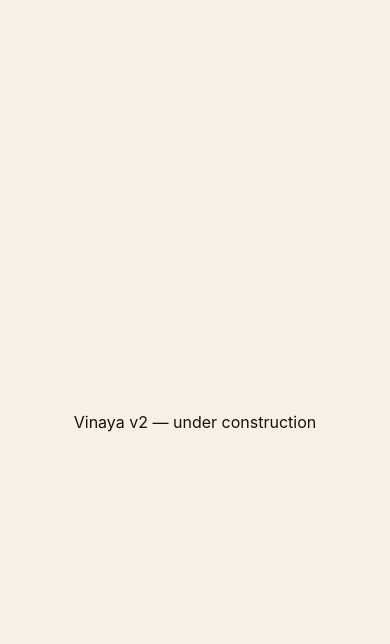
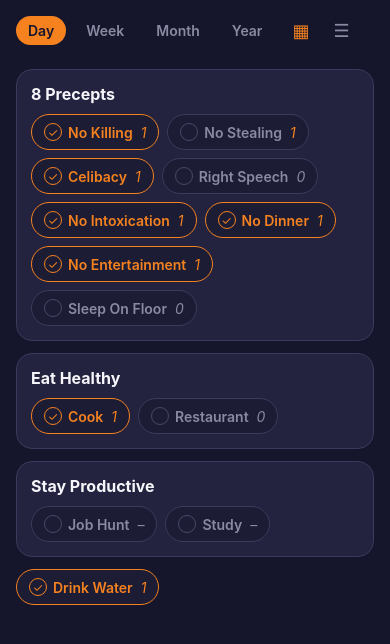
Before and after one commit to chintanKalkura/vinaya, a React Native app: screen / in a window 390 px wide. Shown: the top 644 px of the page. Built offline with nearby package versions, Linux system fonts and the light colour scheme.

Commit message:
Render HabitsScreen from App.tsx in place of placeholder

```diff
--- a/App.tsx
+++ b/App.tsx
@@ -1,28 +1,17 @@
 import React from 'react';
-import {StatusBar, StyleSheet, Text, View} from 'react-native';
-import {SafeAreaProvider} from 'react-native-safe-area-context';
-import {colors} from './src/theme';
+import { StatusBar } from 'react-native';
+import { SafeAreaProvider } from 'react-native-safe-area-context';
+import { colors } from './src/theme';
+import HabitsScreen from './src/screens/HabitsScreen';
 
 export default function App() {
   return (
     <SafeAreaProvider>
-      <StatusBar barStyle="dark-content" backgroundColor={colors.paper} />
-      <View style={styles.container}>
-        <Text style={styles.text}>Vinaya v2 — under construction</Text>
-      </View>
+      <StatusBar
+        barStyle="light-content"
+        backgroundColor={colors.v2Background}
+      />
+      <HabitsScreen />
     </SafeAreaProvider>
   );
 }
-
-const styles = StyleSheet.create({
-  container: {
-    flex: 1,
-    alignItems: 'center',
-    justifyContent: 'center',
-    backgroundColor: colors.paper,
-  },
-  text: {
-    color: colors.ink,
-    fontSize: 16,
-  },
-});
```
